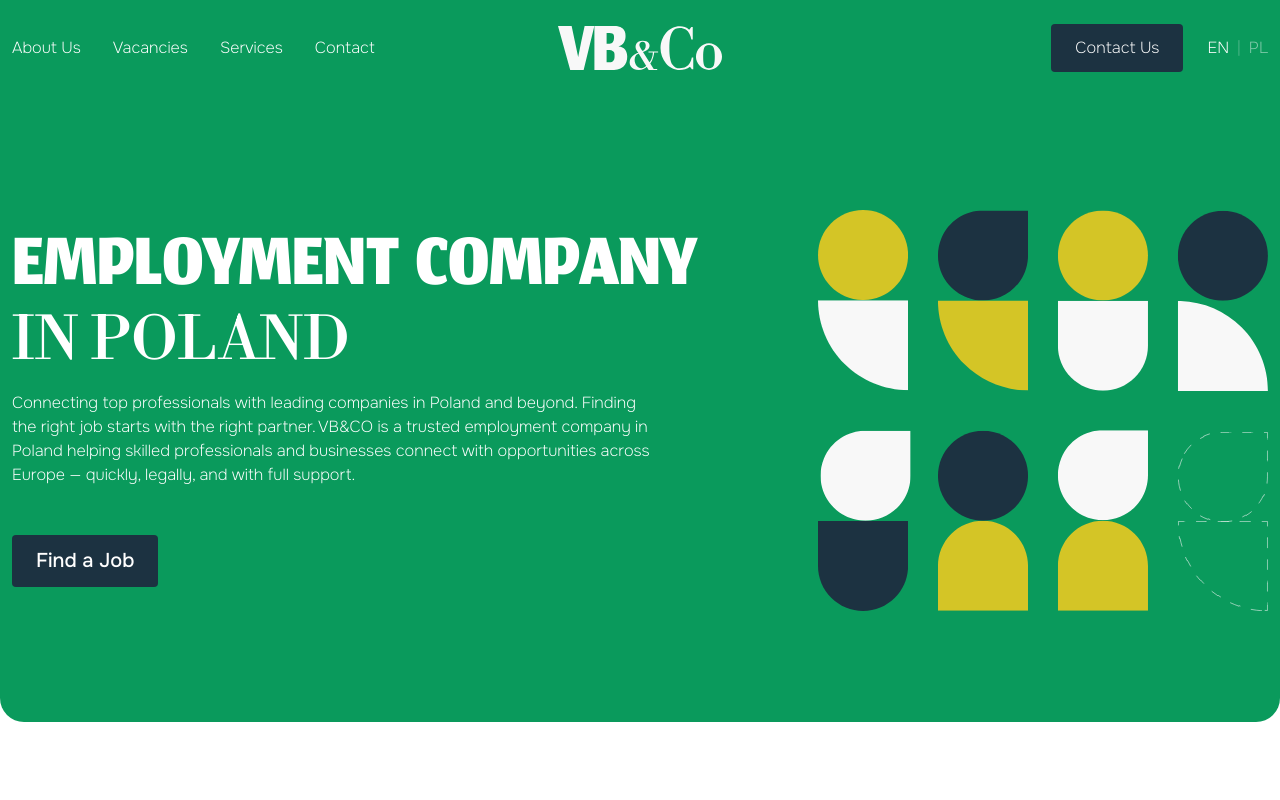
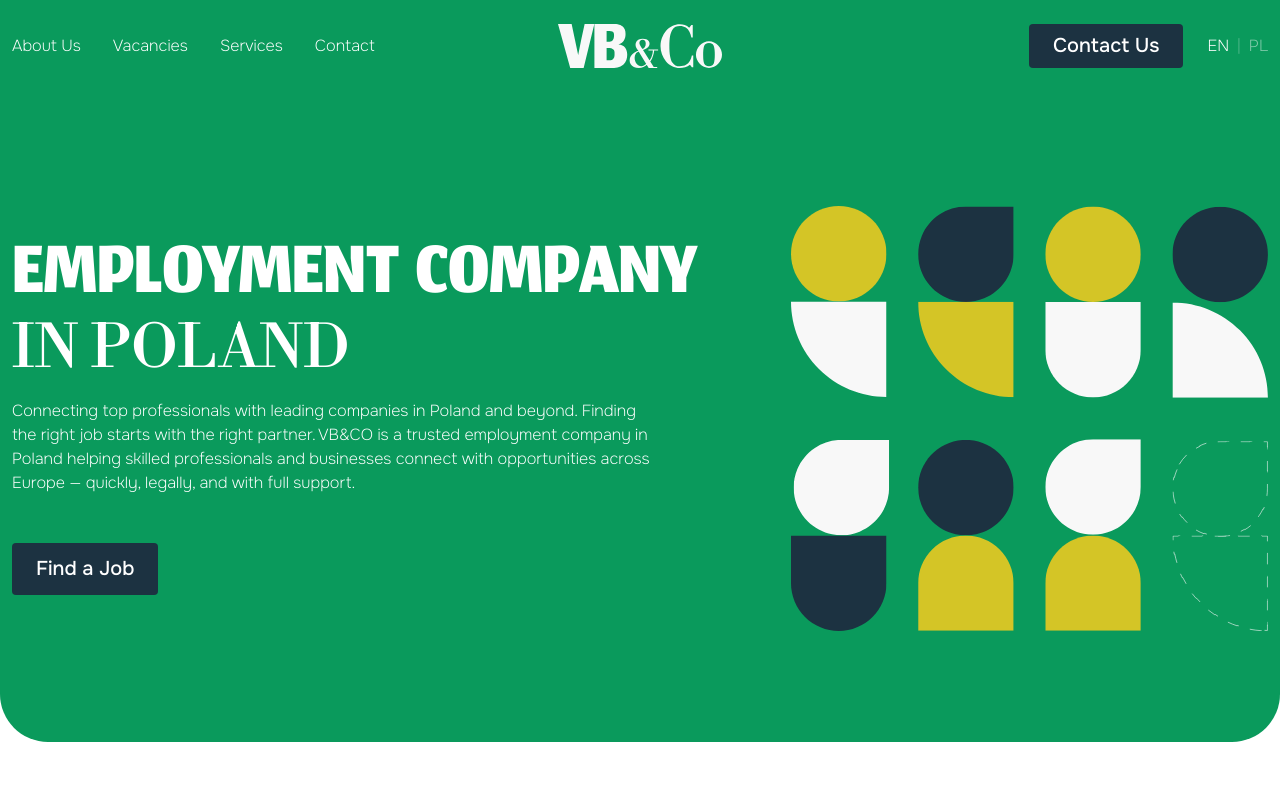
Before and after one commit to nsjkxv/vb-co_Training, a website: page app/index.html in a window 1280 px wide. Shown: the top 800 px of the page. Drawn offline with Linux system fonts and the light colour scheme.

Commit message:
Make header logo centering robust instead of content-dependent
Center the logo with absolute positioning (independent of nav/CTA
width) instead of distributing space between unequal-width flex
siblings, which drifted whenever nav or button content changed.
Nav links and the Contact Us button get whitespace-nowrap + shrink-0
so they never wrap under tight width. Also widen the hero decorative
image to match its native aspect ratio.

Co-Authored-By: Claude Sonnet 5 <noreply@anthropic.com>

```diff
--- a/app/index.html
+++ b/app/index.html
@@ -127,9 +127,9 @@
 
 <!--            DESKTOP MENU -->
 
-            <div class="hidden text-white lg:grid lg:grid-cols-[minmax(0,1fr)_auto_minmax(0,1fr)] lg:items-center">
-                <nav>
-                    <ul class="flex flex-row gap-x-8">
+            <div class="hidden text-white lg:flex lg:items-center lg:justify-between">
+                <nav class="shrink-0">
+                    <ul class="flex flex-row gap-x-8 whitespace-nowrap">
                         <li>
                             <a href="#about_us">About Us</a>
                         </li>
@@ -144,7 +144,7 @@
                         </li>
                     </ul>
                 </nav>
-                <div>
+                <div class="lg:absolute lg:left-1/2 lg:top-1/2 lg:-translate-x-1/2 lg:-translate-y-1/2">
                     <a href="index.html">
                         <svg width="164" height="44" viewBox="0 0 164 44" fill="none" xmlns="http://www.w3.org/2000/svg">
                             <path d="M12.2286 44L0 0.0720469H13.6325L16.8467 15.2144L20.1717 31.1065L23.3119 15.2144L26.6369 0.0720469H36.3533L25.6394 44H12.2286Z" fill="#F8F8F8"/>
@@ -155,8 +155,8 @@
                         </svg>
                     </a>
                 </div>
-                <div class="flex flex-row items-center justify-end gap-6">
-                    <a href="#rts" class="px-6 py-3 bg-[#1C3241] rounded-sm">Contact Us</a>
+                <div class="flex flex-row items-center gap-6 shrink-0">
+                    <a href="#rts" class="px-6 py-3 bg-[#1C3241] rounded-sm text-white font-medium text-xl leading-none whitespace-nowrap shrink-0">Contact Us</a>
                     <div class="flex items-center gap-2 text-[1rem]]">
                         <button type="button" class="text-white cursor-pointer">EN</button>
                         <span class="text-white/30">|</span>
@@ -172,7 +172,7 @@
 
 <!--    HERO-->
 
-    <section id="hero" class="bg-[#0A9A5C] rounded-b-3xl py-10 lg:pt-28.5 lg:pb-27.75">
+    <section id="hero" class="bg-[#0A9A5C] rounded-b-3xl py-10 lg:pt-28.5 lg:pb-27.75 lg:rounded-b-[48px]">
         <div class="container mx-auto px-3">
                 <div class="flex flex-col gap-8 lg:flex-row lg:gap-17.5">
 
@@ -190,7 +190,7 @@
                         <a href="#opening" class="hidden py-3 px-6 rounded-sm bg-[#1C3241] text-white self-start font-medium text-center text-xl lg:inline-block lg:overflow-hidden">Find a Job</a>
                     </div>
 
-                    <img src="./content/desktop-images/hero-decoration-group.svg" alt="" class="self-center shrink lg:self-auto lg:shrink-0 w-88 max-w-full h-auto lg:w-112.5">
+                    <img src="./content/desktop-images/hero-decoration-group.svg" alt="" class="self-center shrink mb-8 lg:mb-0 lg:self-auto lg:shrink-0 w-88 max-w-full h-auto lg:w-119.25">
 
                 </div>
 
```
Also changed, not shown: app/assets/main.css.
